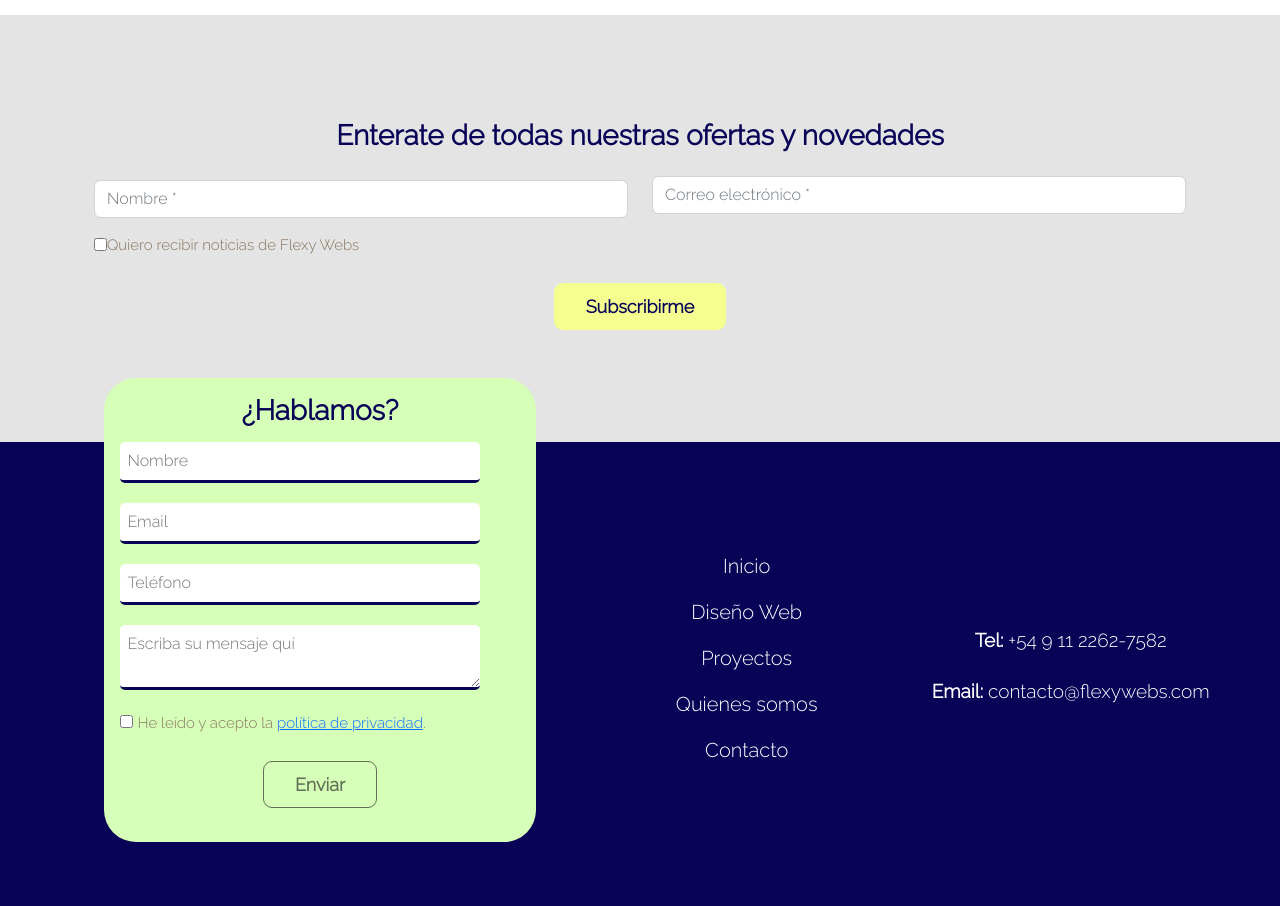
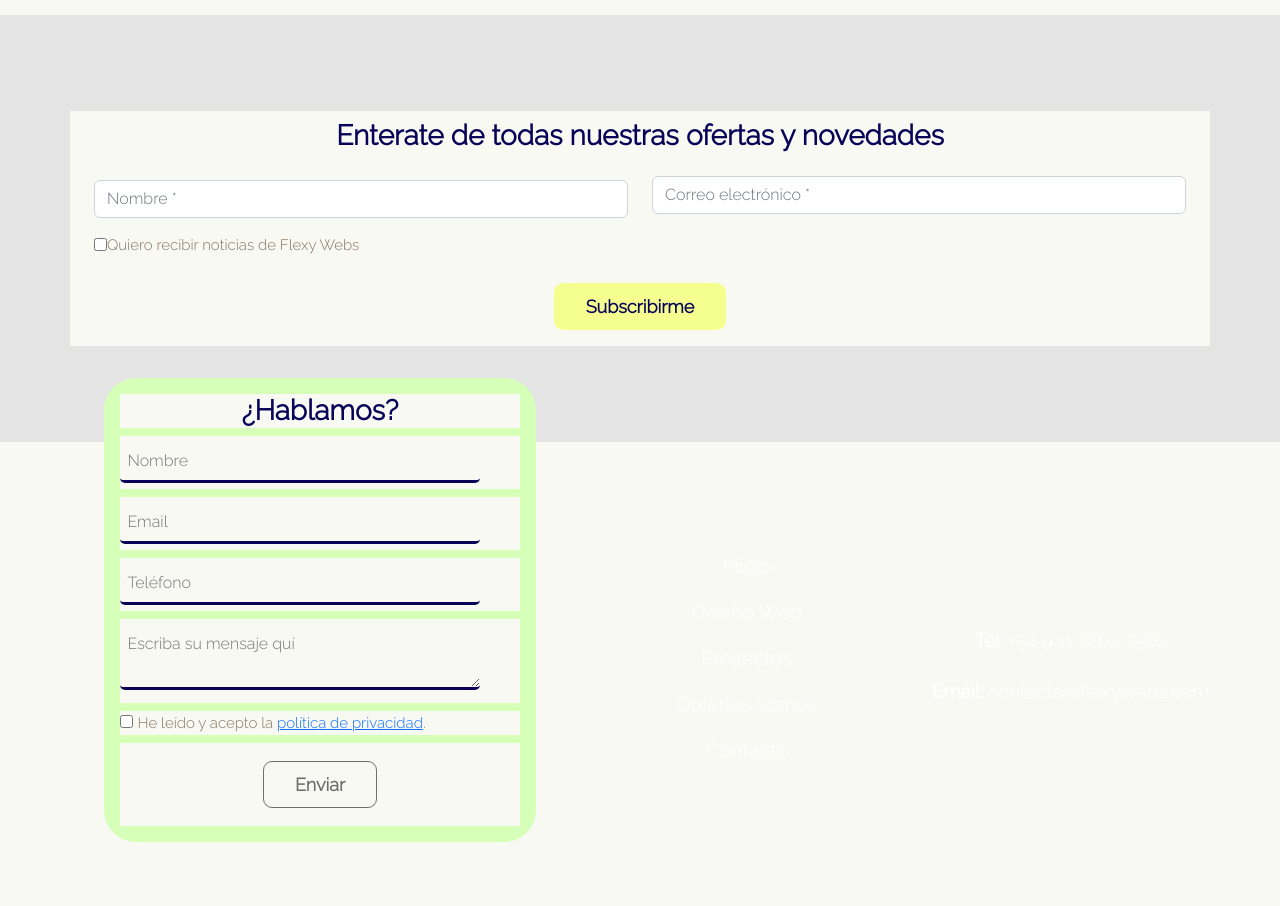
Before and after one commit to sofiaarrue/WebInn, a PHP site: page / in a window 1280 px wide. Shown: the part 2560-3466 px from the top of the page. Run offline with PHP 8.4, Linux system fonts and the light colour scheme; some libraries are stand-ins or nearby versions.

Commit message:
cambios color y chackbox

```diff
--- a/css/estilos.css
+++ b/css/estilos.css
@@ -6,6 +6,7 @@
     box-sizing: border-box;
     font-family: "Montserrat", sans-serif;
     font-family: "Raleway", sans-serif;
+    background-color: #f9f9f4;
 }
 
 h1 {
--- a/newsletter.php
+++ b/newsletter.php
@@ -3,7 +3,7 @@
 if ($_POST) {
 $nombre = $_POST["txtNombre"];
 $correo = $_POST["txtCorreo"];
-$check = $_POST["txtCheckbox"];
+$check = $_POST["txtCheckbox1"];
 
 
 if ($nombre != "" && $correo != "" && $check != "") {
@@ -48,8 +48,8 @@ mail($para, $titulo, $cuerpo, $cabeceras);
                     <input type="email" id="txtCorreo" name="txtCorreo" class="form-control" placeholder="Correo electrónico *" required>
                 </div>
                 <div class="col-12" style="display: flex; align-items:center;">
-                    <input type="checkbox" id="txtCheckbox" name="txtCheckbox" class="my-3" required>
-                    <label for="txtCheckbox" style="font-size: 15px; color: #877560; display:inline;">  Quiero recibir noticias de Flexy Webs</label>
+                    <input type="checkbox" id="txtCheckbox1" name="txtCheckbox1" class="my-3" required>
+                    <label for="txtCheckbox1" style="font-size: 15px; color: #877560; display:inline;">  Quiero recibir noticias de Flexy Webs</label>
                 </div>
                 <div class="col-12 my-3 text-center">
                     <button type="submit" class="btn my-0">Subscribirme</button>
```
